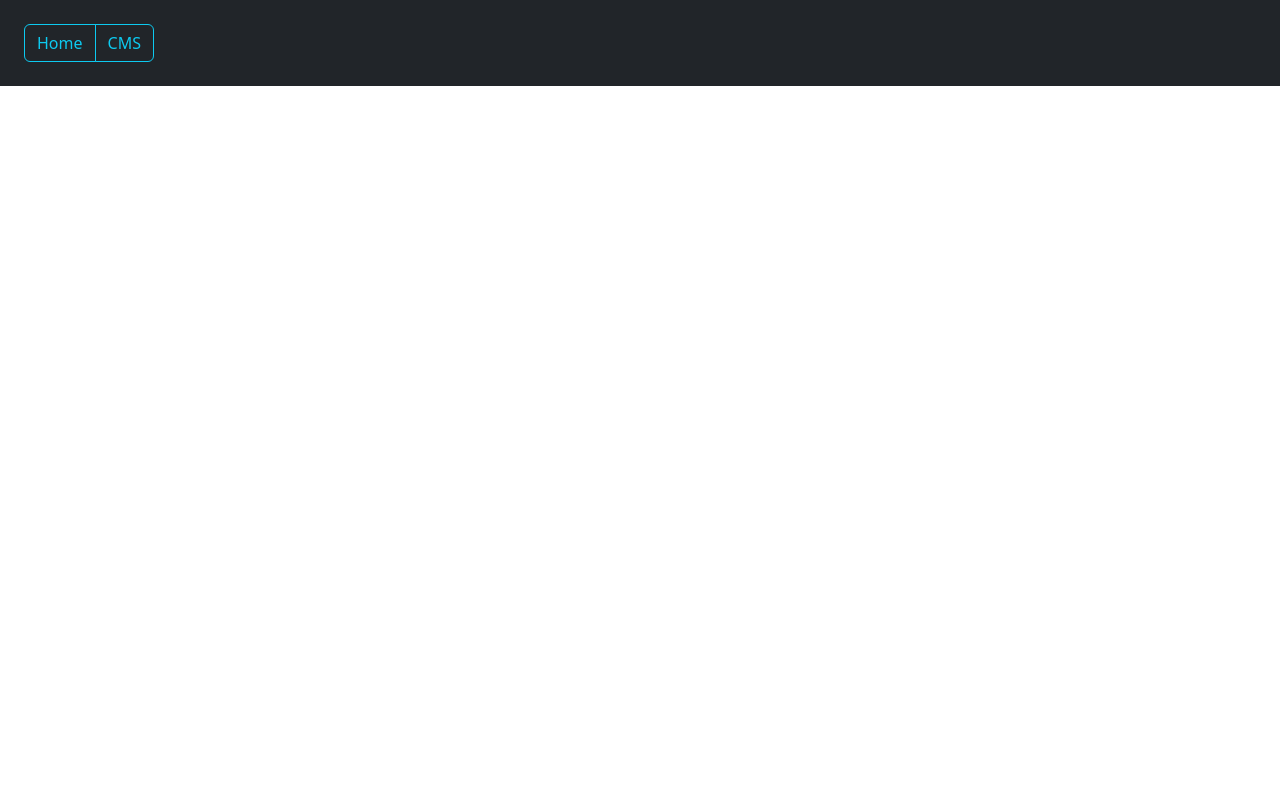
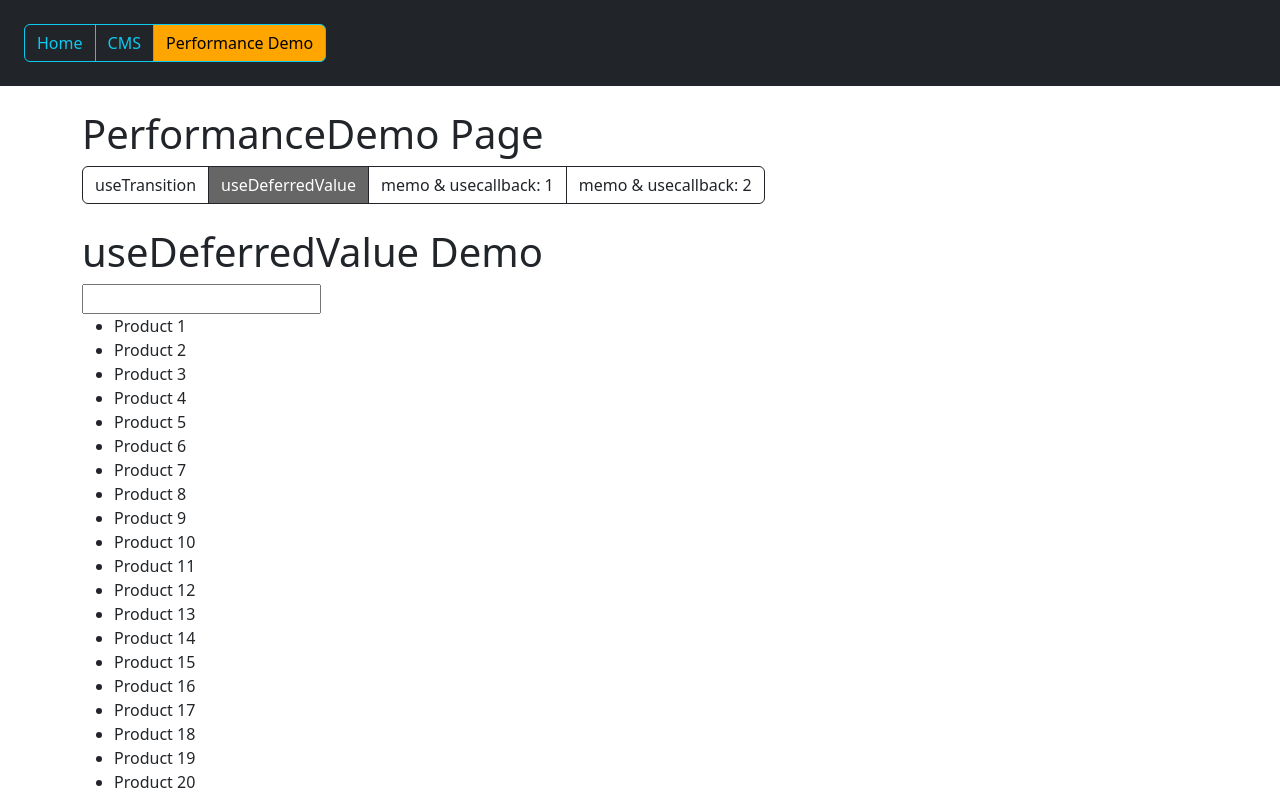
Before and after one commit to talent-factory-academy/react-18-best-practices, a React (Create React App) app: page /performance-demo/useDeferredValue in a window 1280 px wide. Before the commit this address had no page. Shown: the top 798 px of the page. Built offline with nearby package versions, Linux system fonts and the light colour scheme.

Commit message:
add performance examples

```diff
--- a/src/App.tsx
+++ b/src/App.tsx
@@ -1,12 +1,18 @@
 import React, { lazy, Suspense } from 'react';
 import { BrowserRouter, Navigate, Route, Routes } from 'react-router-dom';
 import { NavBar } from './core/NavBar';
+import PerformanceDemoPage from './pages/cms/performance-demo/PerformanceDemoPage';
 
 const HomePage  = lazy(() => import('./pages/home/HomePage'));
 const CMSPage  = lazy(() => import('./pages/cms/CMSPage'));
 const NewsPage  = lazy(() => import('./pages/cms/news/NewsPage'));
 const NewsPageSimple  = lazy(() => import('./pages/cms/news/NewsPageSimple'));
 const ProductsPage  = lazy(() => import('./pages/cms/products/ProductsPage'));
+
+const UseTransitionDemo = lazy(() => import('./pages/cms/performance-demo/defer_and_transition/UseTransitionDemo')) ;
+const UseDeferredValueDemo = lazy(() => import('./pages/cms/performance-demo/defer_and_transition/UseDeferredValueDemo')) ;
+const ReactMemoHelloDemo = lazy(() => import('./pages/cms/performance-demo/renders/ReactMemoHelloDemo')) ;
+const ReactMemoDemo = lazy(() => import('./pages/cms/performance-demo/renders/ReactMemoDemo')) ;
 
 function App() {
   return (
@@ -19,6 +25,21 @@ function App() {
               <HomePage />
             </Suspense>
           } />
+
+          {/*performance*/}
+          <Route path="performance-demo" element={
+            <Suspense fallback={<div>Loading...</div>}>
+              <PerformanceDemoPage />
+            </Suspense>
+          }>
+            <Route path="useTransition" element={<UseTransitionDemo />} />
+            <Route path="useDeferredValue" element={<UseDeferredValueDemo />} />
+            <Route path="memo-and-usecallback-1" element={<ReactMemoHelloDemo />} />
+            <Route path="memo-and-usecallback-2" element={<ReactMemoDemo />} />
+            <Route index element={<Navigate to="useTransition" /> } />
+          </Route>
+
+          {/*CMS*/}
           <Route path="cms" element={
             <Suspense fallback={<div>Loading...</div>}>
               <CMSPage />
@@ -29,6 +50,8 @@ function App() {
             <Route path="news" element={<NewsPage />} />
             <Route index element={<Navigate to="news" /> } />
           </Route>
+
+          {/*default route*/}
           <Route index element={<Navigate to="cms" /> } />
         </Routes>
       </div>
--- a/src/core/NavBar.tsx
+++ b/src/core/NavBar.tsx
@@ -12,6 +12,10 @@ export function NavBar() {
         to="cms" className="btn btn-outline-info"
         style={({ isActive }) => isActive ? { backgroundColor: 'orange'} : {}}
       >CMS</NavLink>
+      <NavLink
+        to="performance-demo" className="btn btn-outline-info"
+        style={({ isActive }) => isActive ? { backgroundColor: 'orange'} : {}}
+      >Performance Demo</NavLink>
     </div>
   </div>
 }
--- /dev/null
+++ b/src/pages/cms/performance-demo/PerformanceDemoPage.tsx
@@ -0,0 +1,40 @@
+import { NavLink, Outlet } from 'react-router-dom';
+
+export default function PerformanceDemoPage() {
+  return <div>
+    <h1>PerformanceDemo Page</h1>
+
+    <div className="btn-group">
+      <NavLink
+        to="useTransition"
+        className="btn btn-outline-dark"
+        style={({ isActive }) => isActive ? { backgroundColor: '#666'} : {}}
+      > useTransition </NavLink>
+
+      <NavLink
+        to="useDeferredValue"
+        className="btn btn-outline-dark"
+        style={({ isActive }) => isActive ? { backgroundColor: '#666'} : {}}
+      > useDeferredValue </NavLink>
+
+
+      <NavLink
+        to="memo-and-usecallback-1"
+        className="btn btn-outline-dark"
+        style={({ isActive }) => isActive ? { backgroundColor: '#666'} : {}}
+      > memo & usecallback: 1 </NavLink>
+
+
+      <NavLink
+        to="memo-and-usecallback-2"
+        className="btn btn-outline-dark"
+        style={({ isActive }) => isActive ? { backgroundColor: '#666'} : {}}
+      > memo & usecallback: 2 </NavLink>
+    </div>
+
+    {/*Page Content*/}
+    <div className="mt-4">
+      <Outlet />
+    </div>
+  </div>
+}
--- /dev/null
+++ b/src/pages/cms/performance-demo/defer_and_transition/UseDeferredValueDemo.tsx
@@ -0,0 +1,49 @@
+import React, { useDeferredValue, useState, useTransition } from 'react';
+
+// example useTransition
+const dummyProducts = generateProducts();
+
+function UseTransitionDemo() {
+  const [filterTerm, setFilterTerm] = useState('');
+
+  function updateFilterHandler(event: any) {
+    setFilterTerm(event.target.value)
+  }
+  const filteredProducts = dummyProducts.filter((product) => product.includes(filterTerm));
+
+  return (
+    <div>
+    <h1>useDeferredValue Demo </h1>
+      <input type="text" onChange={updateFilterHandler} />
+      <ProductList products={filteredProducts} />
+    </div>
+  );
+}
+
+function ProductList({ products }: any) {
+  // 1. With Optimization
+  const deferredProducts = useDeferredValue(products);
+  // 2. Without Optimization
+  // const deferredProducts = products
+
+  return (
+    <ul>
+      {
+        deferredProducts.map((product: any) => <li key={product}>{product}</li>)
+      }
+    </ul>
+  );
+}
+
+export default UseTransitionDemo;
+
+/**
+ * DUMMY PRODUCTS
+ */
+export function generateProducts() {
+  const products = [];
+  for (let i = 0; i < 20000; i++) {
+    products.push(`Product ${i+1}`);
+  }
+  return products;
+}
--- /dev/null
+++ b/src/pages/cms/performance-demo/defer_and_transition/UseTransitionDemo.tsx
@@ -0,0 +1,49 @@
+import React, { useState, useTransition } from 'react';
+
+// example useTransition
+const dummyProducts = generateProducts();
+
+function UseTransitionDemo() {
+  const [isPending, startTransition] = useTransition();
+  const [filterTerm, setFilterTerm] = useState('');
+
+  function updateFilterHandler(event: any) {
+    // 1. with optimization
+    startTransition(() => setFilterTerm(event.target.value));
+    // 2. without optimization
+    // setFilterTerm(event.target.value)
+  }
+  const filteredProducts = dummyProducts.filter((product) => product.includes(filterTerm));
+
+  return (
+    <div>
+      <h1>useTransition Demo</h1>
+      <input type="text" onChange={updateFilterHandler} />
+      {isPending && <pre style={{color: 'red'}}>Render List...</pre>}
+      <ProductList products={filteredProducts} />
+    </div>
+  );
+}
+
+function ProductList({ products }: any) {
+  return (
+    <ul>
+      {
+        products.map((product: any) => <li key={product}>{product}</li>)
+      }
+    </ul>
+  );
+}
+
+export default UseTransitionDemo;
+
+/**
+ * DUMMY PRODUCTS
+ */
+export function generateProducts() {
+  const products = [];
+  for (let i = 0; i < 20000; i++) {
+    products.push(`Product ${i+1}`);
+  }
+  return products;
+}
--- /dev/null
+++ b/src/pages/cms/performance-demo/renders/ReactMemoDemo.tsx
@@ -0,0 +1,38 @@
+import React, { useCallback, useState } from 'react';
+
+const ReactMemoDemo = () => {
+  const [value, setValue] = useState<number>(0);
+  const [list, setList] = useState<string[]>(['Angular', 'React', 'Vue', 'Svelte', 'Solid'])
+
+  const removeItem = useCallback((itemToRemove: string) => {
+    setList(s => s.filter(item => item !== itemToRemove));
+  }, [])
+
+  return (
+    <>
+      <button onClick={() => setValue(Math.random())}>Random {value}</button>
+      <List data={list} onRemoveItem={removeItem}/>
+    </>
+  )
+};
+
+export default ReactMemoDemo;
+
+
+/*+
+ * LIST COMPONENT
+ */
+interface ListProps {
+  data: string[];
+  onRemoveItem: (item: string) => void;
+}
+const List = React.memo((props: ListProps) => {
+  console.log('render list')
+  return <div>
+    {
+      props.data.map(item => (
+        <li key={item} onClick={() => props.onRemoveItem(item)}>{item}</li>
+      ))
+    }
+  </div>
+})
--- /dev/null
+++ b/src/pages/cms/performance-demo/renders/ReactMemoHelloDemo.tsx
@@ -0,0 +1,19 @@
+import React, { useState } from 'react';
+
+const ReactMemoHelloDemo = () => {
+  const [value, setValue] = useState<number>(0);
+
+  return (
+    <>
+      <button onClick={() => setValue(Math.random())}>Random {value}</button>
+      <List />
+    </>
+  )
+};
+
+export default ReactMemoHelloDemo;
+
+export const List = React.memo(() => {
+  console.log('render')
+  return <div>List</div>
+})
```
Also changed, not shown: src/pages/cms/CMSPage.tsx (+6 -7 lines).
